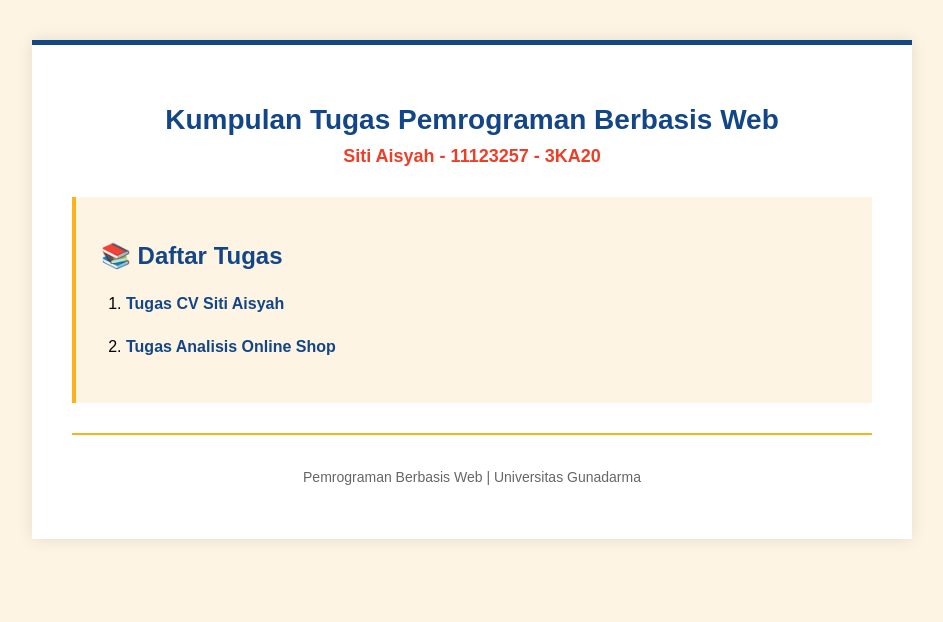
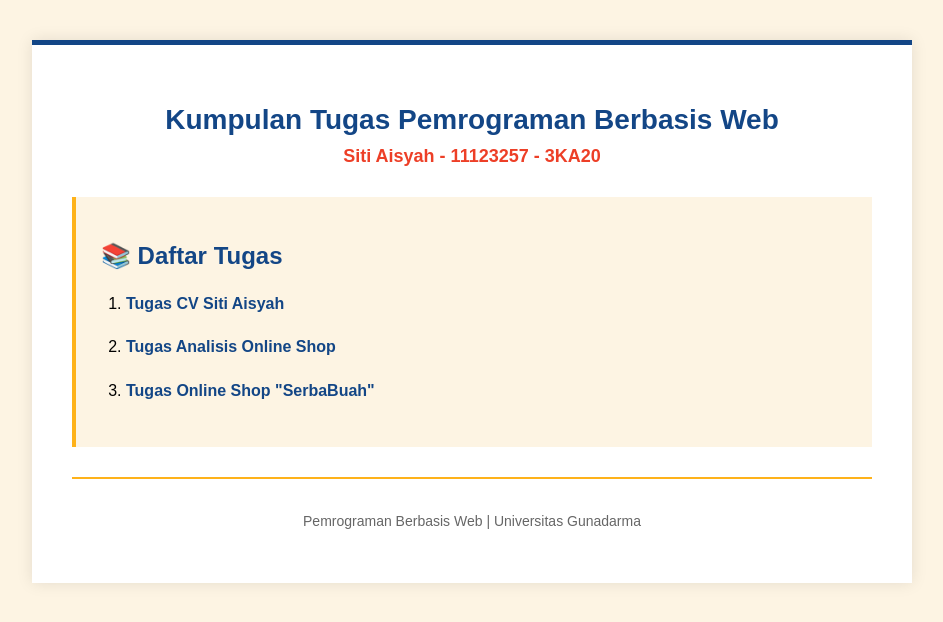
Before and after one commit to siitiiaisyah/TugasPBW-SEM5, a plain HTML site: page index.html in a window 1280 px wide. Shown: the whole page, without its empty margins (168-1111 px from the left). Drawn offline with Linux system fonts and the light colour scheme.

Commit message:
Memasukkan Tugas Akhir (Online Shop)

```diff
--- a/index.html
+++ b/index.html
@@ -89,6 +89,7 @@
             <ol>
                 <li><a href="./cvfull.html" rel="Tugas 1">Tugas CV Siti Aisyah</a></li>
                 <li><a href="https://drive.google.com/file/d/1xs1GhT21lnibYvleITMvyGjaVQ2iml29/view?usp=sharing" rel="Tugas 2">Tugas Analisis Online Shop</a></li>
+                <li><a href="https://serbabuah.gt.tc/ rel="Tugas 3"> Tugas Online Shop "SerbaBuah" </a></li>
             </ol>
         </div>
 
```
